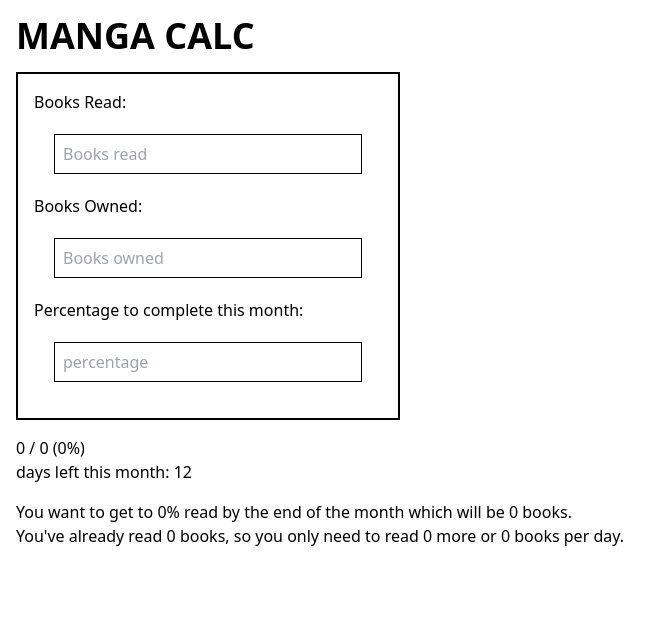
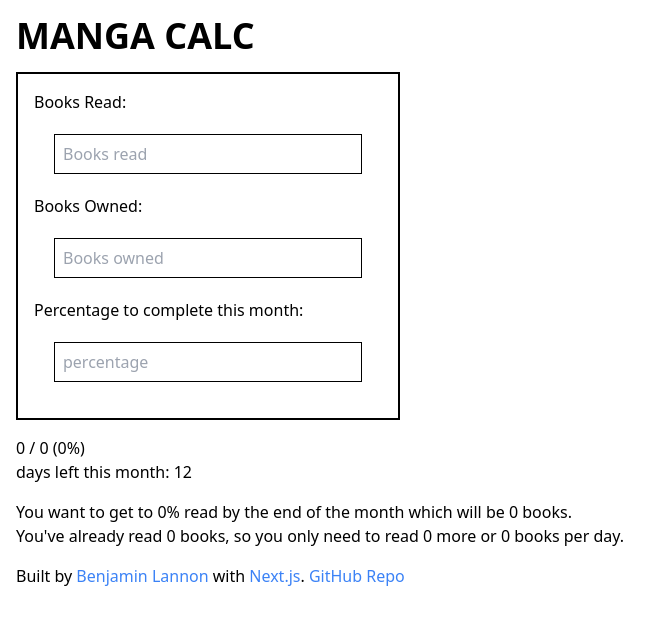
Before and after one commit to lannonbr/manga-calc, a Next.js app: page / in a window 1280 px wide. Shown: the top 624 px of the page, without its empty margins (0-670 px from the left). Built offline with nearby package versions, Linux system fonts and the light colour scheme.

Commit message:
Add footer

```diff
--- a/src/pages/index.tsx
+++ b/src/pages/index.tsx
@@ -56,6 +56,7 @@ const Home: NextPage = () => {
           </>
         )}
       </section>
+      <footer className="m-4">Built by <a className="text-blue-500 hover:underline" href="https://lannonbr.com">Benjamin Lannon</a> with <a className="text-blue-500 hover:underline" href="https://nextjs.org/">Next.js</a>. <a className="text-blue-500 hover:underline" href="https://github.com/lannonbr/manga-calc">GitHub Repo</a></footer>
     </>
   );
 };
```
